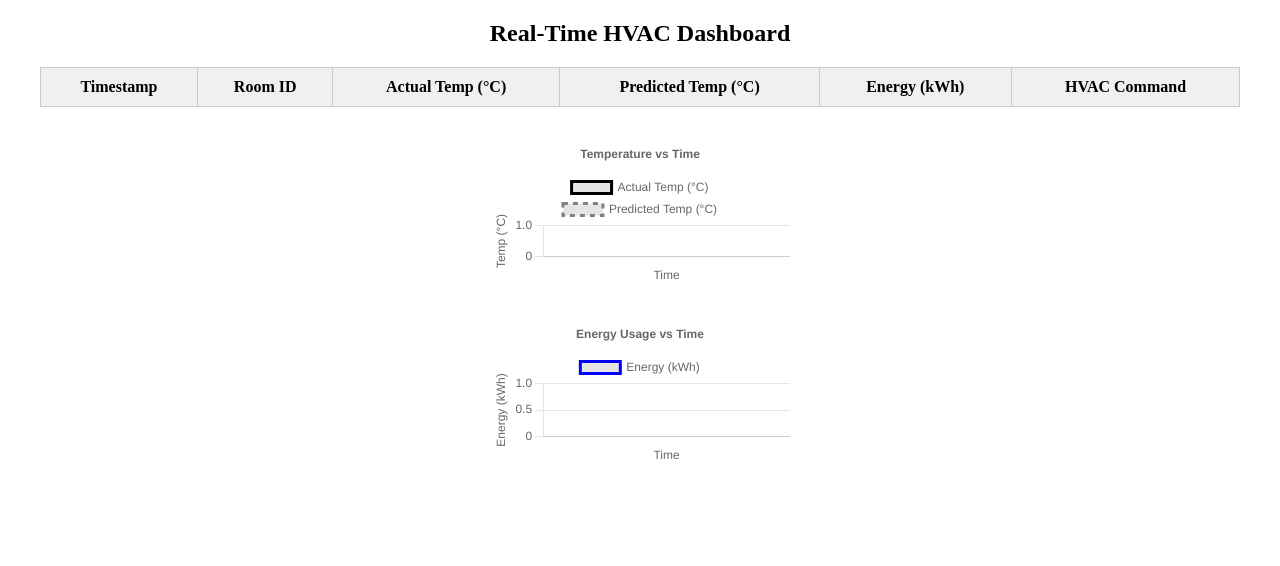
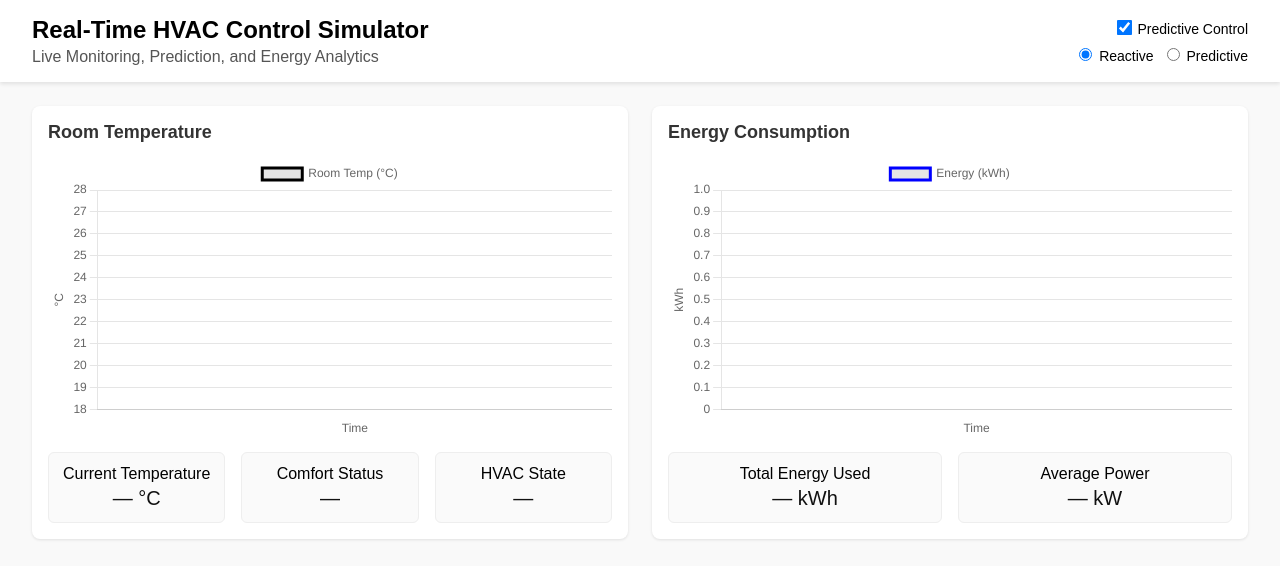
Before and after one commit to DiyadotSaha/SmartRoom, a plain HTML site: page index.html in a window 1280 px wide. Drawn offline with nearby package versions, Linux system fonts and the light colour scheme.

Commit message:
cannot run rn on my end but it may work.

```diff
--- a/index.html
+++ b/index.html
@@ -1,149 +1,235 @@
 <!DOCTYPE html>
-<html>
+<html lang="en">
 <head>
-  <title>HVAC Dashboard</title>
+  <meta charset="UTF-8">
+  <title>Real-Time HVAC Control Simulator</title>
   <script src="https://cdn.jsdelivr.net/npm/chart.js"></script>
   <style>
+    body {
+      font-family: sans-serif;
+      margin: 0; padding: 0;
+      background: #f9f9f9;
+    }
+    header {
+      display: flex;
+      justify-content: space-between;
+      align-items: center;
+      padding: 16px 32px;
+      background: #ffffff;
+      box-shadow: 0 2px 4px rgba(0,0,0,0.1);
+    }
+    header h1 {
+      margin: 0; font-size: 24px;
+    }
+    header p {
+      margin: 4px 0 0;
+      font-size: 16px; color: #555;
+    }
+    .toggles {
+      display: flex;
+      flex-direction: column;
+      align-items: flex-end;
+      gap: 8px;
+    }
+    .toggles label {
+      font-size: 14px;
+    }
+    .toggles input[type="checkbox"] { transform: scale(1.2); }
+    .toggles .mode {
+      display: flex; gap: 8px;
+      font-size: 14px;
+    }
+    main {
+      display: flex;
+      gap: 24px;
+      padding: 24px 32px;
+    }
+    section {
+      background: #fff;
+      padding: 16px;
+      border-radius: 8px;
+      flex: 1;
+      box-shadow: 0 1px 3px rgba(0,0,0,0.1);
+    }
+    section h2 {
+      margin-top: 0; font-size: 18px; color: #333;
+    }
+    .metrics {
+      display: flex;
+      gap: 16px;
+      margin-top: 12px;
+    }
+    .metric {
+      flex: 1;
+      background: #fafafa;
+      padding: 12px;
+      text-align: center;
+      border-radius: 6px;
+      border: 1px solid #eee;
+    }
+    .metric span.value {
+      display: block;
+      font-size: 20px;
+      margin-top: 4px;
+      color: #111;
+    }
+    /* Table at bottom (optional) */
     table {
+      width: 100%;
       border-collapse: collapse;
-      width: 95%;
-      margin: 20px auto;
+      margin: 24px 0;
     }
     th, td {
-      border: 1px solid #ccc;
-      padding: 10px;
-      text-align: center;
+      border: 1px solid #ddd;
+      padding: 8px; text-align: center;
+      font-size: 14px;
     }
     th {
-      background-color: #f0f0f0;
-    }
-    canvas {
-      max-width: 90%;
-      margin: 30px auto;
-      display: block;
+      background: #f0f0f0;
     }
   </style>
 </head>
 <body>
-  <h2 style="text-align: center;">Real-Time HVAC Dashboard</h2>
 
-  <table>
-    <thead>
-      <tr>
-        <th>Timestamp</th>
-        <th>Room ID</th>
-        <th>Actual Temp (°C)</th>
-        <th>Predicted Temp (°C)</th>
-        <th>Energy (kWh)</th>
-        <th>HVAC Command</th>
-      </tr>
-    </thead>
-    <tbody id="dataTableBody"></tbody>
-  </table>
+  <header>
+    <div>
+      <h1>Real-Time HVAC Control Simulator</h1>
+      <p>Live Monitoring, Prediction, and Energy Analytics</p>
+    </div>
+    <div class="toggles">
+      <label><input type="checkbox" checked> Predictive Control</label>
+      <div class="mode">
+        <label><input type="radio" name="mode" value="reactive" checked> Reactive</label>
+        <label><input type="radio" name="mode" value="predictive"> Predictive</label>
+      </div>
+    </div>
+  </header>
 
+  <main>
+    <!-- Temperature Section -->
+    <section>
+      <h2>Room Temperature</h2>
       <canvas id="tempChart"></canvas>
+      <div class="metrics">
+        <div class="metric">
+          <div>Current Temperature</div>
+          <span id="curTemp" class="value">— °C</span>
+        </div>
+        <div class="metric">
+          <div>Comfort Status</div>
+          <span id="comfortStatus" class="value">—</span>
+        </div>
+        <div class="metric">
+          <div>HVAC State</div>
+          <span id="hvacState" class="value">—</span>
+        </div>
+      </div>
+    </section>
+
+    <!-- Energy Section -->
+    <section>
+      <h2>Energy Consumption</h2>
       <canvas id="energyChart"></canvas>
+      <div class="metrics">
+        <div class="metric">
+          <div>Total Energy Used</div>
+          <span id="totalEnergy" class="value">— kWh</span>
+        </div>
+        <div class="metric">
+          <div>Average Power</div>
+          <span id="avgPower" class="value">— kW</span>
+        </div>
+      </div>
+    </section>
+  </main>
 
   <script>
+    // WebSocket to your FastAPI server
     const ws = new WebSocket("ws://localhost:8000/ws");
 
-    // Table
-    const table = document.getElementById("dataTableBody");
+    // Chart.js setup
+    const maxPoints = 30;
+    const timeLabels = [];
+    const temps = [];
+    const energies = [];
 
-    // Chart Data
-    const maxPoints = 50;
-    const timeLabels = [];
-    const actualTemp = [];
-    const predictedTemp = [];
-    const energyUsage = [];
-
-    // Temperature Chart
-    const tempChart = new Chart(document.getElementById("tempChart"), {
+    const tempCtx = document.getElementById("tempChart").getContext("2d");
+    const tempChart = new Chart(tempCtx, {
       type: 'line',
       data: {
         labels: timeLabels,
-        datasets: [
-          {
-            label: "Actual Temp (°C)",
-            data: actualTemp,
+        datasets: [{
+          label: "Room Temp (°C)",
+          data: temps,
           borderColor: "black",
-            fill: false
-          },
-          {
-            label: "Predicted Temp (°C)",
-            data: predictedTemp,
-            borderColor: "gray",
-            borderDash: [5, 5],
-            fill: false
-          }
-        ]
+          fill: false,
+        }]
       },
       options: {
-        plugins: { title: { display: true, text: 'Temperature vs Time' } },
         scales: {
           x: { title: { display: true, text: 'Time' } },
-          y: { title: { display: true, text: 'Temp (°C)' } }
+          y: { title: { display: true, text: '°C' }, min: 18, max: 28 }
         }
       }
     });
 
-    // Energy Chart
-    const energyChart = new Chart(document.getElementById("energyChart"), {
+    const energyCtx = document.getElementById("energyChart").getContext("2d");
+    const energyChart = new Chart(energyCtx, {
       type: 'line',
       data: {
         labels: timeLabels,
-        datasets: [
-          {
+        datasets: [{
           label: "Energy (kWh)",
-            data: energyUsage,
+          data: energies,
           borderColor: "blue",
-            fill: false
-          }
-        ]
+          fill: false,
+        }]
       },
       options: {
-        plugins: { title: { display: true, text: 'Energy Usage vs Time' } },
         scales: {
           x: { title: { display: true, text: 'Time' } },
-          y: { title: { display: true, text: 'Energy (kWh)' } }
+          y: { title: { display: true, text: 'kWh' } }
         }
       }
     });
 
-    ws.onmessage = function(event) {
-      const data = JSON.parse(event.data);
-      const timeStr = new Date(data.timestamp).toLocaleTimeString();
+    // Helper to update metrics
+    function updateMetrics(data) {
+      const t = parseFloat(data.room_temp);
+      const e = parseFloat(data.energy);
+      const cmd = data.command || 'Off';
 
-      // 1. Add to table
-      const row = document.createElement("tr");
-      row.innerHTML = `
-        <td>${new Date(data.timestamp).toLocaleString()}</td>
-        <td>${data.room_id}</td>
-        <td>${data.actual_temp}</td>
-        <td>${data.predicted_temp}</td>
-        <td>${data.energy}</td>
-        <td>${data.hvac_command}</td>
-      `;
-      table.insertBefore(row, table.firstChild);
-      while (table.rows.length > 30) {
-        table.deleteRow(-1);
+      document.getElementById("curTemp").textContent = `${t.toFixed(1)}°C`;
+      document.getElementById("comfortStatus").textContent =
+        (t >= 21 && t <= 23) ? 'In Range' : 'Out of Range';
+      document.getElementById("hvacState").textContent = cmd;
+
+      // energy metrics
+      const total = energies.reduce((a,b)=>a+b, 0);
+      const avg   = (energies.length>0) ? total/energies.length* (60/1) : 0;
+      document.getElementById("totalEnergy").textContent = `${total.toFixed(2)} kWh`;
+      document.getElementById("avgPower").textContent   = `${avg.toFixed(2)} kW`;
     }
 
-      // 2. Update chart data
-      timeLabels.push(timeStr);
-      actualTemp.push(data.actual_temp);
-      predictedTemp.push(data.predicted_temp);
-      energyUsage.push(data.energy);
+    ws.onmessage = evt => {
+      const data = JSON.parse(evt.data);
+      const ts = new Date(data.time).toLocaleTimeString();
 
-      if (timeLabels.length > maxPoints) {
+      // push data
+      timeLabels.push(ts);
+      temps.push(+data.room_temp);
+      energies.push(+data.energy);
+
+      // trim old
+      if(timeLabels.length>maxPoints){
         timeLabels.shift();
-        actualTemp.shift();
-        predictedTemp.shift();
-        energyUsage.shift();
+        temps.shift();
+        energies.shift();
       }
 
       tempChart.update();
       energyChart.update();
+      updateMetrics(data);
     };
   </script>
 </body>
```
Lines whose indentation alone changed are shown as unchanged.
